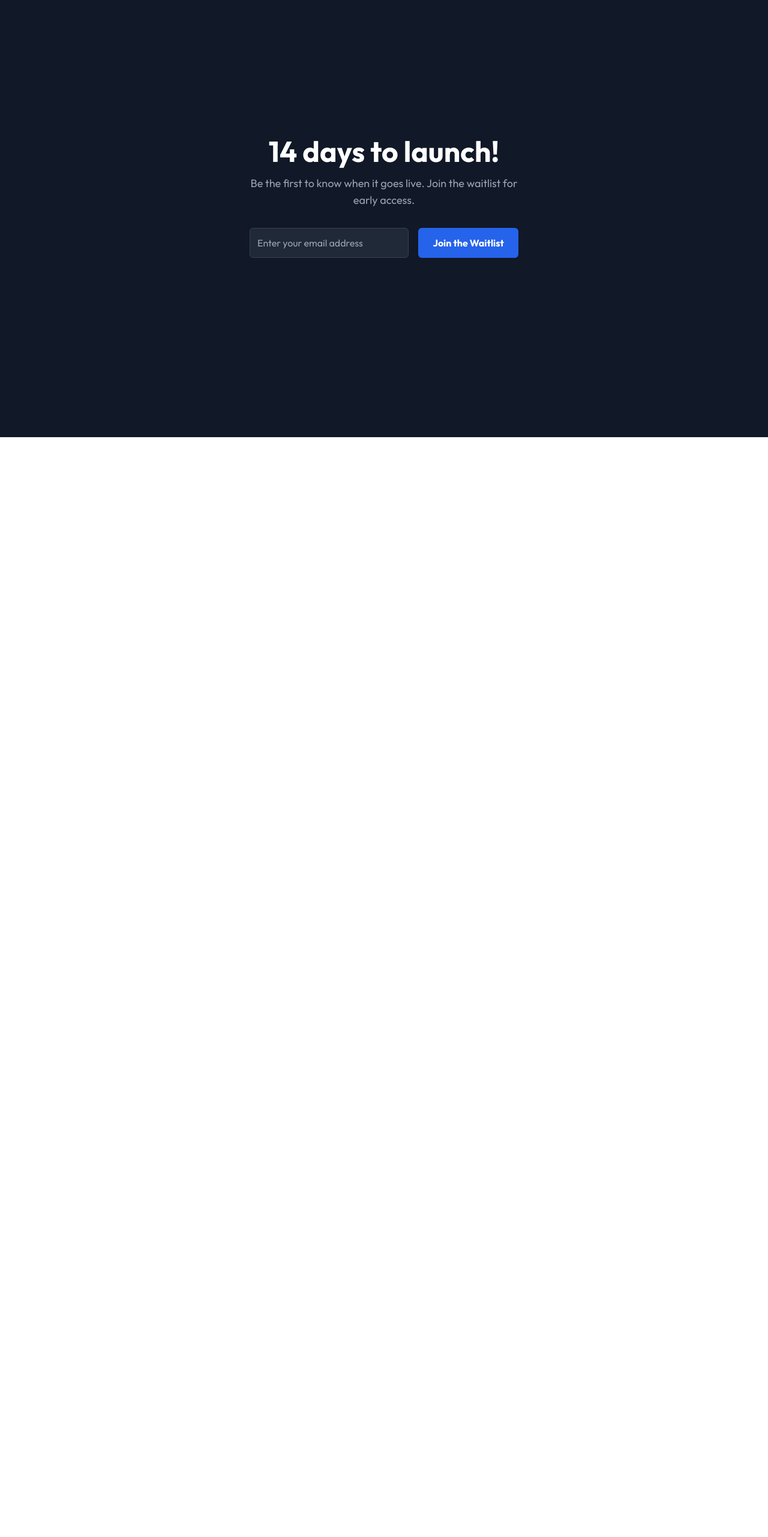
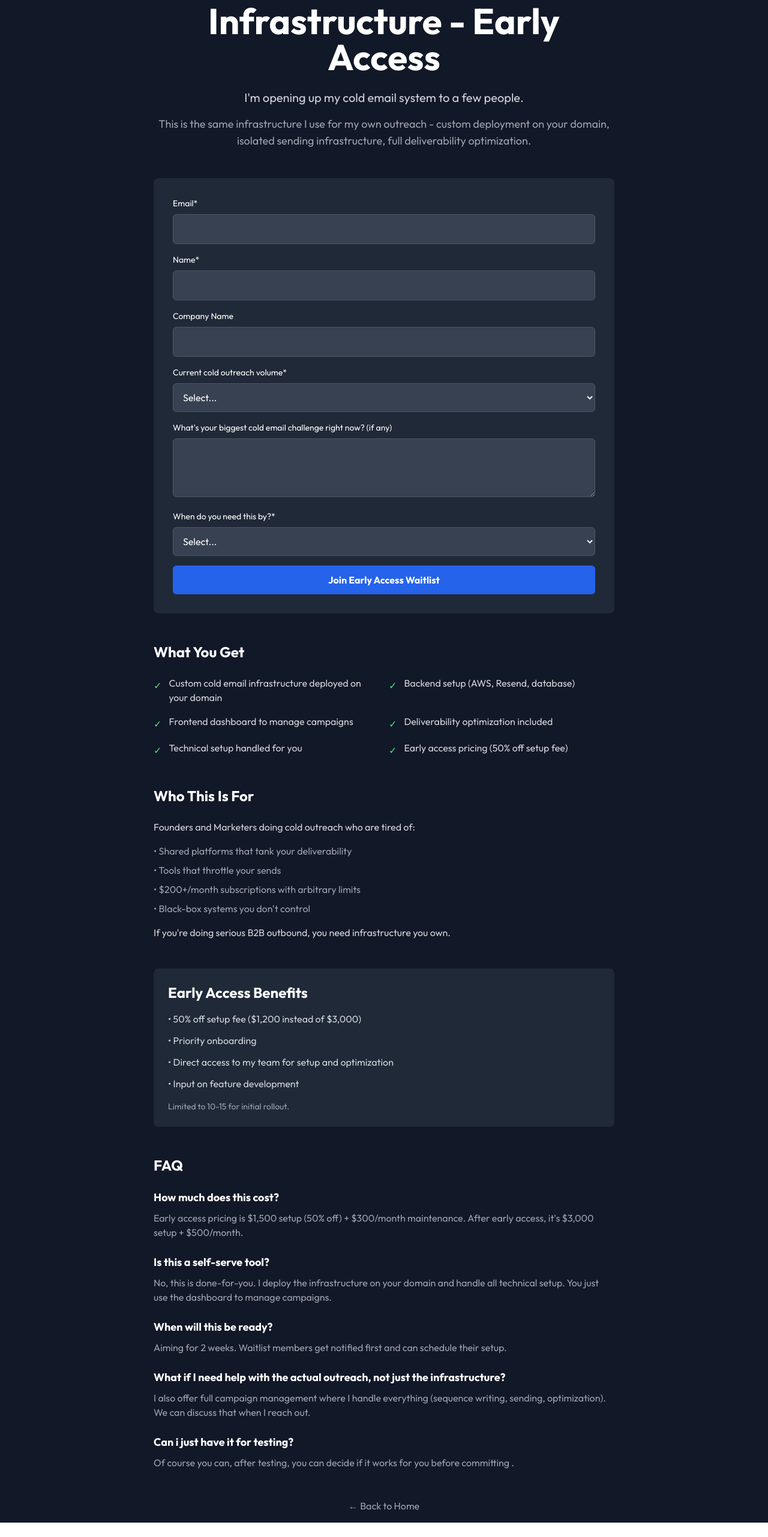
Before and after one commit to VictorJK-jpg/Portfolio, a React (Vite) app: page /waitlist in a window 1280 px wide. Shown: the part 95-2658 px from the top of the page at 60% size. Before the commit the page ends 848 px from the top, so only its background shows below. Built offline with nearby package versions, Linux system fonts and the light colour scheme.

Commit message:
claude form

```diff
--- a/src/components/Navigation.tsx
+++ b/src/components/Navigation.tsx
@@ -80,7 +80,7 @@ const Navigation = () => {
           <div className="flex gap-8">
             <Link to="/about" className="text-slate-900 hover:text-blue-600 text-sm font-medium transition-colors duration-200">About</Link>
             <Link to="/toolkit" className="text-slate-900 hover:text-blue-600 text-sm font-medium transition-colors duration-200">Toolkit</Link>
-            <Link to="/portfolio" className="text-slate-900 hover:text-blue-600 text-sm font-medium transition-colors duration-200">Portfolio</Link>
+            <Link to="/portfolio" className="text-slate-900 hover:text-blue-600 text-sm font-medium transition-colors duration-200">My Work</Link>
             <Link to="/contact" className="text-slate-900 hover:text-blue-600 text-sm font-medium transition-colors duration-200">Contact</Link>
           </div>
         </div>
--- a/src/pages/Waitlist.tsx
+++ b/src/pages/Waitlist.tsx
@@ -1,24 +1,17 @@
 // src/pages/Waitlist.tsx
 import React, { useState } from 'react';
 
-// Define the Waitlist component as a single function
 export default function Waitlist() {
-  // 1. Add state to manage the submission status
   const [submitted, setSubmitted] = useState(false);
 
-  // 2. Define the asynchronous submit handler
-  // Note: We use 'unknown' and a type check instead of 'any' to improve TypeScript safety
   const handleSubmit = async (event: React.FormEvent<HTMLFormElement>) => {
-    event.preventDefault(); // Stop the default browser redirect
+    event.preventDefault();
 
     const form = event.currentTarget;
     const formData = new FormData(form);
-
-    // Use an index signature to resolve the 'any' warning during conversion
     const urlEncodedData = new URLSearchParams(formData as unknown as Record<string, string>).toString();
 
     try {
-      // Netlify requires the form submission to be a POST to the site's root path
       const response = await fetch("/", {
         method: "POST",
         headers: { "Content-Type": "application/x-www-form-urlencoded" },
@@ -26,7 +19,7 @@ export default function Waitlist() {
       });
 
       if (response.ok) {
-        setSubmitted(true); // Set state to show success message
+        setSubmitted(true);
       } else {
         alert("An error occurred during submission. Please try again.");
       }
@@ -36,19 +29,16 @@ export default function Waitlist() {
     }
   };
 
-  // --- COMPONENT RENDER (JSX) ---
   return (
     <div className="bg-gray-900 text-white min-h-screen flex flex-col items-center justify-center p-4">
-      <div className="max-w-md w-full text-center">
+      <div className="max-w-3xl w-full">
 
         {submitted ? (
-          // Show this block on successful submission
-          <div className="p-8 bg-green-600 rounded-lg shadow-xl">
-            <h1 className="text-4xl md:text-5xl font-bold mb-4">You're In! 🎉</h1>
-            <p className="text-lg text-white">
-              Thank you for joining the waitlist. We'll let you know as soon as we launch!
+          <div className="p-8 bg-green-600 rounded-lg shadow-xl text-center">
+            <h1 className="text-4xl md:text-5xl font-bold mb-4">You're on the list</h1>
+            <p className="text-lg text-white mb-6">
+              I'll reach out in the next few days to learn more about your cold outreach setup and see if this is a good fit.
             </p>
-            <div className="mt-8">
             <a
               href="/"
               className="inline-block bg-white hover:bg-gray-100 text-gray-900 font-medium py-2 px-4 rounded-md transition-colors duration-300"
@@ -56,44 +46,207 @@ export default function Waitlist() {
               Back to Home
             </a>
           </div>
+        ) : (
+          <>
+            <div className="text-center mb-12">
+              <h1 className="text-4xl md:text-6xl font-bold mb-6">
+                Custom Cold Email Infrastructure - Early Access
+              </h1>
+              <p className="text-xl text-gray-300 mb-4">
+                I'm opening up my cold email system to a few people.
+              </p>
+              <p className="text-lg text-gray-400">
+                This is the same infrastructure I use for my own outreach - custom deployment on your domain, isolated sending infrastructure, full deliverability optimization.
+              </p>
             </div>
-        ) : (
-          // Show this block before submission
-          <>
-            <h1 className="text-4xl md:text-5xl font-bold mb-4">
-               14 days to launch!
-            </h1>
-            <p className="text-lg text-gray-400 mb-8">
-              Be the first to know when it goes live. Join the waitlist for early access.
-            </p>
 
-            {/* --- Netlify Form --- */}
+            {/* Email Form */}
             <form
               name="waitlist"
               method="POST"
               data-netlify="true"
-              onSubmit={handleSubmit} // <--- ADDED SUBMIT HANDLER
-              className="flex flex-col sm:flex-row gap-4"
+              onSubmit={handleSubmit}
+              className="bg-gray-800 rounded-lg p-8 mb-12"
             >
-              {/* This hidden input is required by Netlify for SPA forms */}
               <input type="hidden" name="form-name" value="waitlist" />
 
+              <div className="space-y-4">
+                <div>
+                  <label htmlFor="email" className="block text-sm font-medium mb-2">Email*</label>
                   <input
                     type="email"
                     name="email"
-                placeholder="Enter your email address"
+                    id="email"
                     required
-                className="flex-grow p-3 rounded-md bg-gray-800 border border-gray-700 focus:outline-none focus:ring-2 focus:ring-blue-500"
+                    className="w-full p-3 rounded-md bg-gray-700 border border-gray-600 focus:outline-none focus:ring-2 focus:ring-blue-500"
                   />
+                </div>
+
+                <div>
+                  <label htmlFor="name" className="block text-sm font-medium mb-2">Name*</label>
+                  <input
+                    type="text"
+                    name="name"
+                    id="name"
+                    required
+                    className="w-full p-3 rounded-md bg-gray-700 border border-gray-600 focus:outline-none focus:ring-2 focus:ring-blue-500"
+                  />
+                </div>
+
+                <div>
+                  <label htmlFor="company" className="block text-sm font-medium mb-2">Company Name</label>
+                  <input
+                    type="text"
+                    name="company"
+                    id="company"
+                    className="w-full p-3 rounded-md bg-gray-700 border border-gray-600 focus:outline-none focus:ring-2 focus:ring-blue-500"
+                  />
+                </div>
+
+                <div>
+                  <label htmlFor="volume" className="block text-sm font-medium mb-2">Current cold outreach volume*</label>
+                  <select
+                    name="volume"
+                    id="volume"
+                    required
+                    className="w-full p-3 rounded-md bg-gray-700 border border-gray-600 focus:outline-none focus:ring-2 focus:ring-blue-500"
+                  >
+                    <option value="">Select...</option>
+                    <option value="0-50">0-50 emails/day</option>
+                    <option value="50-100">50-100 emails/day</option>
+                    <option value="100-250">100-250 emails/day</option>
+                    <option value="250+">250+ emails/day</option>
+                    <option value="not-started">Haven't started yet</option>
+                  </select>
+                </div>
+
+                <div>
+                  <label htmlFor="challenge" className="block text-sm font-medium mb-2">What's your biggest cold email challenge right now? (if any)</label>
+                  <textarea
+                    name="challenge"
+                    id="challenge"
+                    rows={3}
+                    required
+                    className="w-full p-3 rounded-md bg-gray-700 border border-gray-600 focus:outline-none focus:ring-2 focus:ring-blue-500"
+                  />
+                </div>
+
+                <div>
+                  <label htmlFor="timeline" className="block text-sm font-medium mb-2">When do you need this by?*</label>
+                  <select
+                    name="timeline"
+                    id="timeline"
+                    required
+                    className="w-full p-3 rounded-md bg-gray-700 border border-gray-600 focus:outline-none focus:ring-2 focus:ring-blue-500"
+                  >
+                    <option value="">Select...</option>
+                    <option value="asap">ASAP (within 2 weeks)</option>
+                    <option value="1-month">Within 1 month</option>
+                    <option value="2-3-months">2-3 months</option>
+                    <option value="exploring">Just exploring</option>
+                  </select>
+                </div>
+
                 <button
                   type="submit"
-                className="bg-blue-600 hover:bg-blue-700 text-white font-bold py-3 px-6 rounded-md transition-colors duration-300"
+                  className="w-full bg-blue-600 hover:bg-blue-700 text-white font-bold py-3 px-6 rounded-md transition-colors duration-300"
                 >
-                Join the Waitlist
+                  Join Early Access Waitlist
                 </button>
+              </div>
             </form>
-            {/* The 'Back to Home' link is better placed outside the 'submitted' block, or only in the 'submitted' block if you want a cleaner landing page */}
-            {/* The Back to Home link is now inside the success message for a cleaner landing page experience. */}
+
+            {/* What You Get */}
+            <div className="mb-12">
+              <h2 className="text-2xl font-bold mb-6">What You Get</h2>
+              <div className="grid md:grid-cols-2 gap-4">
+                <div className="flex items-start space-x-3">
+                  <span className="text-green-400 mt-1">✓</span>
+                  <p className="text-gray-300">Custom cold email infrastructure deployed on your domain</p>
+                </div>
+                <div className="flex items-start space-x-3">
+                  <span className="text-green-400 mt-1">✓</span>
+                  <p className="text-gray-300">Backend setup (AWS, Resend, database)</p>
+                </div>
+                <div className="flex items-start space-x-3">
+                  <span className="text-green-400 mt-1">✓</span>
+                  <p className="text-gray-300">Frontend dashboard to manage campaigns</p>
+                </div>
+                <div className="flex items-start space-x-3">
+                  <span className="text-green-400 mt-1">✓</span>
+                  <p className="text-gray-300">Deliverability optimization included</p>
+                </div>
+                <div className="flex items-start space-x-3">
+                  <span className="text-green-400 mt-1">✓</span>
+                  <p className="text-gray-300">Technical setup handled for you</p>
+                </div>
+                <div className="flex items-start space-x-3">
+                  <span className="text-green-400 mt-1">✓</span>
+                  <p className="text-gray-300">Early access pricing (50% off setup fee)</p>
+                </div>
+              </div>
+            </div>
+
+            {/* Who This Is For */}
+            <div className="mb-12">
+              <h2 className="text-2xl font-bold mb-6">Who This Is For</h2>
+              <p className="text-gray-300 mb-4">Founders and Marketers doing cold outreach who are tired of:</p>
+              <ul className="space-y-2 text-gray-400">
+                <li>• Shared platforms that tank your deliverability</li>
+                <li>• Tools that throttle your sends</li>
+                <li>• $200+/month subscriptions with arbitrary limits</li>
+                <li>• Black-box systems you don't control</li>
+              </ul>
+              <p className="text-gray-300 mt-4">If you're doing serious B2B outbound, you need infrastructure you own.</p>
+            </div>
+
+            {/* Early Access Benefits */}
+            <div className="bg-gray-800 rounded-lg p-6 mb-12">
+              <h2 className="text-2xl font-bold mb-4">Early Access Benefits</h2>
+              <ul className="space-y-3 text-gray-300">
+                <li>• 50% off setup fee ($1,200 instead of $3,000)</li>
+                <li>• Priority onboarding</li>
+                <li>• Direct access to my team for setup and optimization</li>
+                <li>• Input on feature development</li>
+              </ul>
+              <p className="text-sm text-gray-400 mt-4">Limited to 10-15 for initial rollout.</p>
+            </div>
+
+            {/* FAQ */}
+            <div className="mb-12">
+              <h2 className="text-2xl font-bold mb-6">FAQ</h2>
+              <div className="space-y-6">
+                <div>
+                  <h3 className="text-lg font-semibold mb-2">How much does this cost?</h3>
+                  <p className="text-gray-400">Early access pricing is $1,500 setup (50% off) + $300/month maintenance. After early access, it's $3,000 setup + $500/month.</p>
+                </div>
+                <div>
+                  <h3 className="text-lg font-semibold mb-2">Is this a self-serve tool?</h3>
+                  <p className="text-gray-400">No, this is done-for-you. I deploy the infrastructure on your domain and handle all technical setup. You just use the dashboard to manage campaigns.</p>
+                </div>
+                <div>
+                  <h3 className="text-lg font-semibold mb-2">When will this be ready?</h3>
+                  <p className="text-gray-400">Aiming for 2 weeks. Waitlist members get notified first and can schedule their setup.</p>
+                </div>
+                <div>
+                  <h3 className="text-lg font-semibold mb-2">What if I need help with the actual outreach, not just the infrastructure?</h3>
+                  <p className="text-gray-400">I also offer full campaign management where I handle everything (sequence writing, sending, optimization). We can discuss that when I reach out.</p>
+                </div>
+                <div>
+                    <h3 className="text-lg font-semibold mb-2">Can i just have it for testing?</h3>
+                    <p className="text-gray-400">Of course you can, after testing, you can decide if it works for you before committing .</p>
+                </div>
+              </div>
+            </div>
+
+            <div className="text-center">
+              <a
+                href="/"
+                className="text-gray-400 hover:text-white transition-colors"
+              >
+                ← Back to Home
+              </a>
+            </div>
           </>
         )}
       </div>
```
Also changed, not shown: src/pages/About.tsx (+35 -39 lines). Lines whose indentation alone changed are shown as unchanged.
